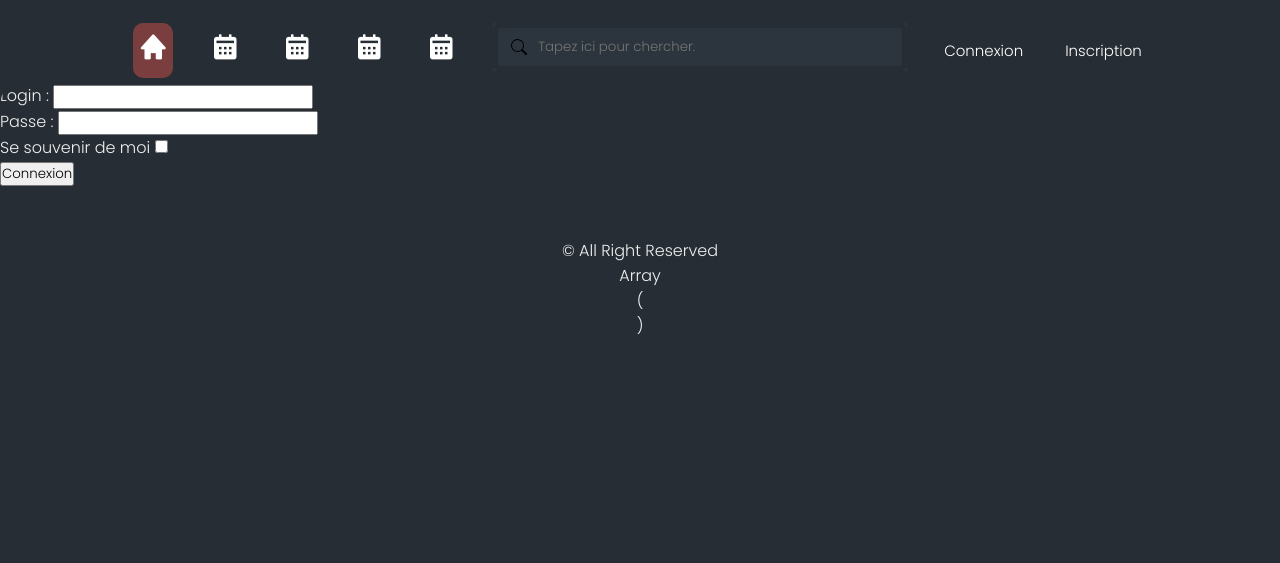
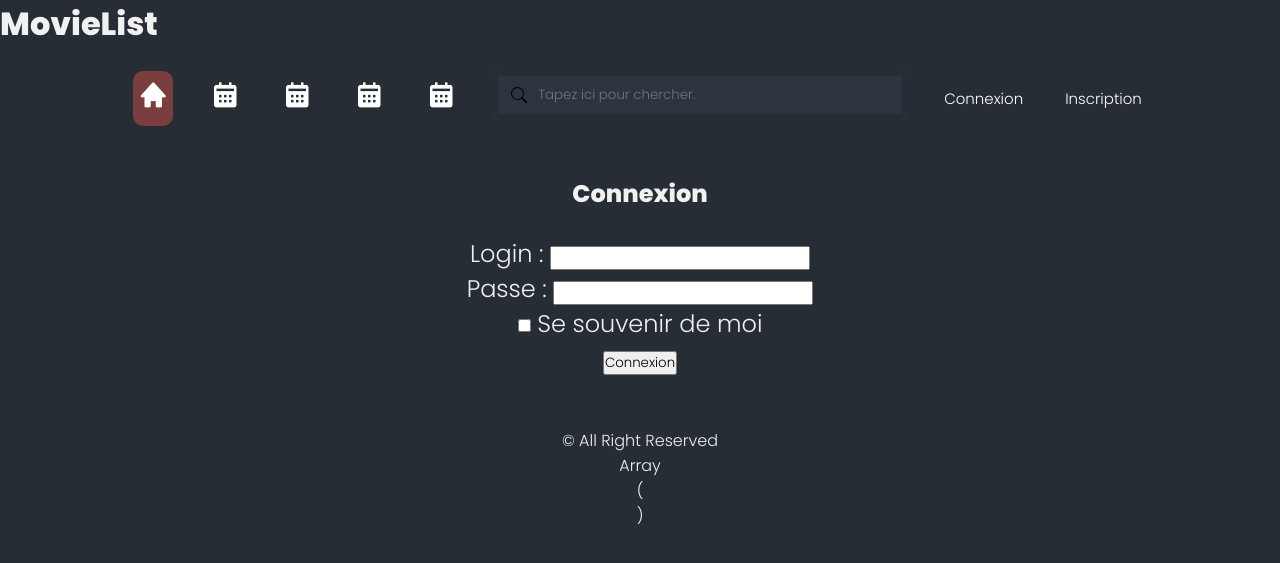
Before and after one commit to remidesnyder/Projet-Web, a PHP site: page /index.php?view=login in a window 1280 px wide. Shown: the top 563 px of the page. Run offline with PHP 8.4, Linux system fonts and the light colour scheme.

Commit message:
CSS updates

```diff
--- a/public/css/style.css
+++ b/public/css/style.css
@@ -38,6 +38,8 @@ body::-webkit-scrollbar-thumb {
 
 a {
     text-decoration: none;
+    color: var(--text-color);
+    background-color: transparent;
 }
 
 li {
@@ -794,3 +796,15 @@ section .home-content {
 .notification-text span {
     float: right;
 }
+
+/*LOGIN*/
+.login{
+    text-align: center;
+    font-size: 24px;
+}
+
+/*SIGNUP*/
+.signup{
+    text-align: center;
+    font-size: 24px;
+}
--- a/templates/login.php
+++ b/templates/login.php
@@ -13,16 +13,17 @@ $passe = valider("passe", "COOKIE");
 if ($checked = valider("remember", "COOKIE")) $checked = "checked";
 
 ?>
-
+<section>
+</section>
 <section id="corps">
 
-<h1>Connexion</h1>
-
-<div id="formLogin">
+<h1 class="login">Connexion</h1>
+<br />
+<div id="formLogin" class="login">
 <form action="controleur.php" method="GET">
 <label for="login"> Login : </label><input type="text" id="login" name="login" value="<?php echo $login;?>" /><br />
 <label for="passe">Passe : </label><input type="password" id="passe" name="passe" value="<?php echo $passe;?>" /><br />
-<label for="remember">Se souvenir de moi </label><input type="checkbox" <?php echo $checked;?> name="remember" id="remember" value="ok"/> <br />
+<input type="checkbox" <?php echo $checked;?> name="remember" id="remember" value="ok"/> <label for="remember"> Se souvenir de moi</label><br />
 
 <input type="submit" name="action" value="Connexion" />
 </form>
--- a/templates/partials/header.php
+++ b/templates/partials/header.php
@@ -40,6 +40,7 @@ echo "<?xml version=\"1.0\" encoding=\"utf-8\" ?>";
 <!-- **** B O D Y **** -->
 
 <body>
+<a href="/templates/accueil.php"><h1 class="title">MovieList</a></h1>
     <nav class="navbar">
         <ul>
             <li class="icons">
--- a/templates/profil.php
+++ b/templates/profil.php
@@ -1,3 +1,9 @@
 <?php
+// Si la page est appelée directement par son adresse, on redirige en passant pas la page index
+if (basename($_SERVER["PHP_SELF"]) != "index.php")
+{
+    header("Location:../index.php?view=profil");
+    die("");
+}
 
 ?>
--- a/templates/signup.php
+++ b/templates/signup.php
@@ -11,11 +11,11 @@ $error = valider("error");
 ?>
 <section></section>
 <section>
-    <h1>Inscription</h1>
+    <h1 class="signup">Inscription</h1>
     <?php if ($error) { ?>
         <div class="error" style="color: red;"><?= $error ?></div>
     <?php } ?>
-    <div id="formSignup">
+    <div id="formSignup" class="signup">
         <form action="controleur.php" method="POST">
             <label for="login"> Login : </label><input type="text" id="login" name="login"/><br />
             <label for="passe">Passe : </label><input type="password" id="passe" name="passe"/><br />
```
